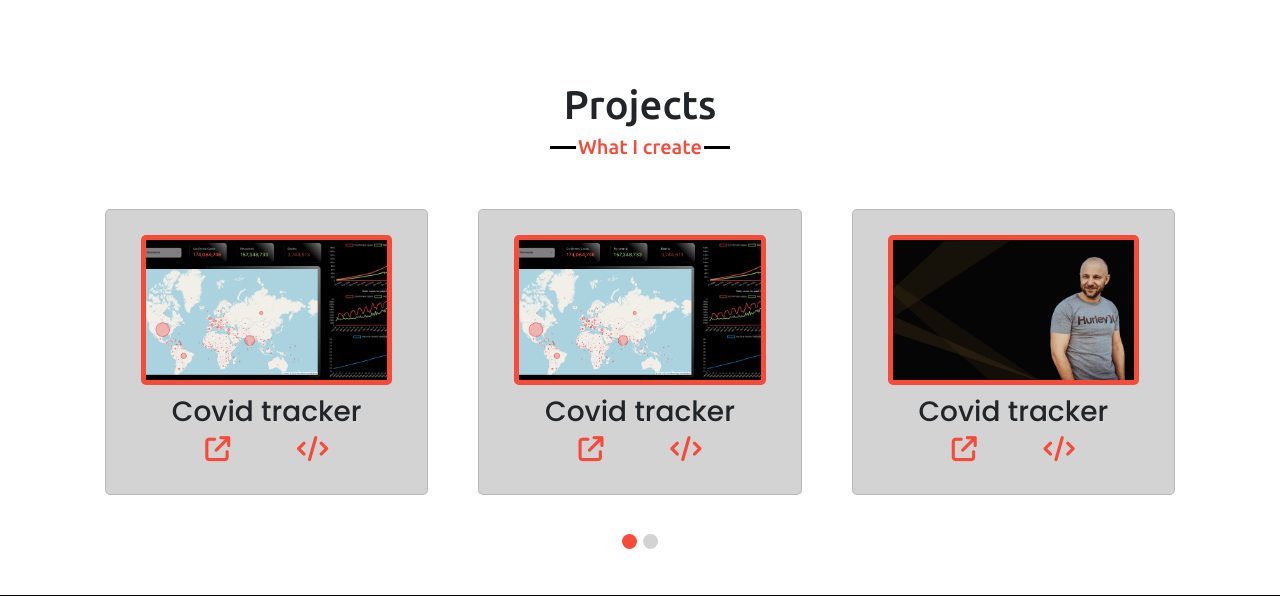
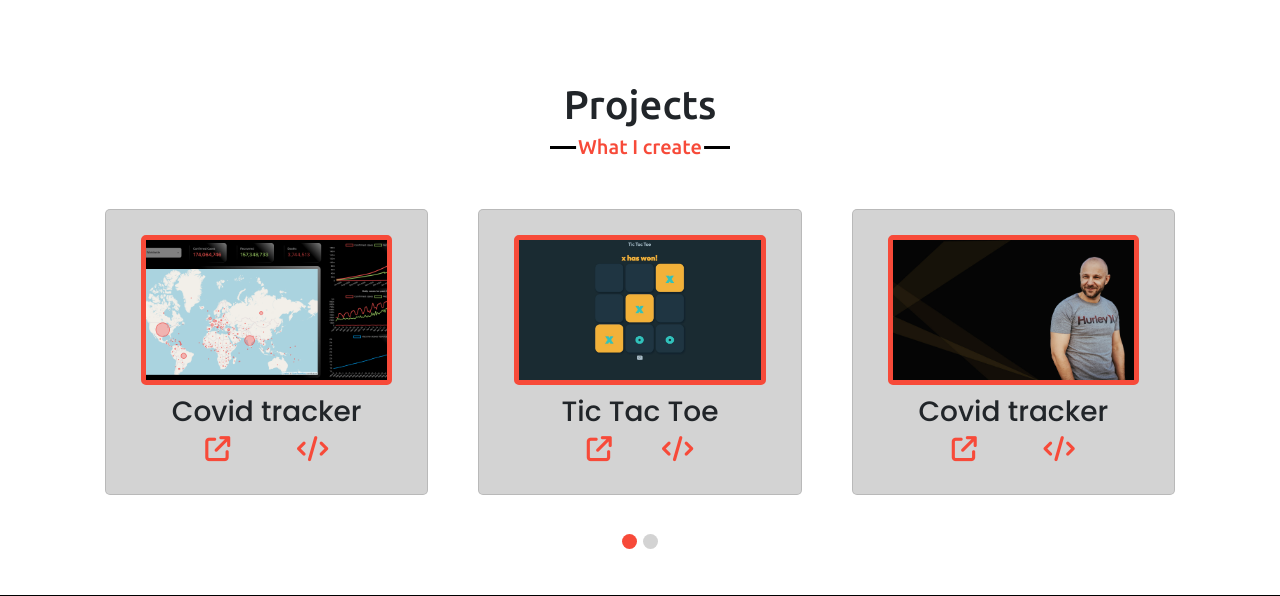
Before and after one commit to ErlensGadzans/Portfolio_page, a PHP site: page / in a window 1280 px wide. Shown: the part 2147-2743 px from the top of the page. Run offline with PHP 8.4, Linux system fonts and the light colour scheme; some libraries are stand-ins or nearby versions.

Commit message:
Added tic tac toe game to section projects

```diff
--- a/index.php
+++ b/index.php
@@ -9,6 +9,7 @@
   <style>
     @import url("https://fonts.googleapis.com/css2?family=Poppins:wght@400;500;600;700&family=Ubuntu:wght@300;400;500;700&display=swap");
   </style>
+  <link rel="icon" type="image/png" sizes="32x32" href="./img/favicon-32x32.png">
   <link rel="stylesheet" href="style.css" />
   <script src="https://kit.fontawesome.com/3aa1bf0feb.js" crossorigin="anonymous"></script>
   <script src="script.js"></script>
@@ -223,13 +224,13 @@
                     <div class="card">
                       <div class="single_box box">
                         <div class="img_area">
-                          <img src="./img/covid_tracker.jpg" />
+                          <img src="./img/tictactoe.jpg" />
                         </div>
                         <div class="text">
-                          <h3>Covid tracker</h3>
+                          <h3>Tic Tac Toe</h3>
                           <div class="icons">
-                            <a href="https://covid19-healthdata.herokuapp.com/" target="_blank" class="fa-solid fa-arrow-up-right-from-square"></a>
-                            <a href="https://github.com/ErlensGadzans/Covid-19-tracker-FE" target="_blank" class="fa-solid fa-code"></a>
+                            <a href="https://tictactoegameerlens.000webhostapp.com/" target="_blank" class="fa-solid fa-arrow-up-right-from-square"></a>
+                            <a href="https://github.com/ErlensGadzans/tic_tac_toe" target="_blank" class="fa-solid fa-code"></a>
                           </div>
                         </div>
                       </div>
```
Also changed, not shown: img/favicon-32x32.png (added), img/tictactoe.jpg (added), 2 other files.
